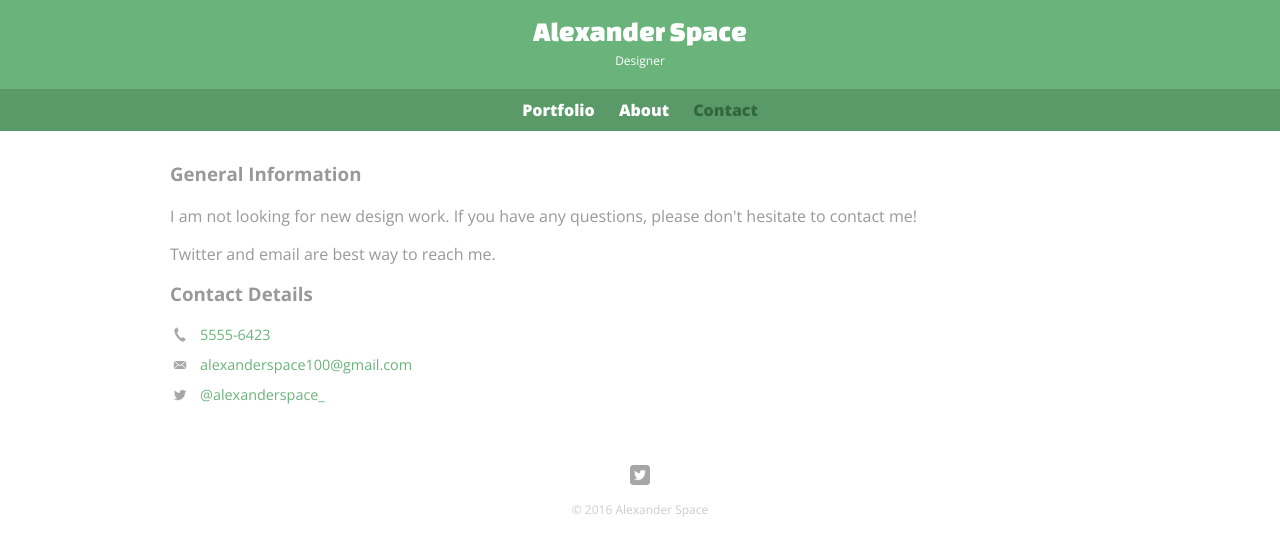
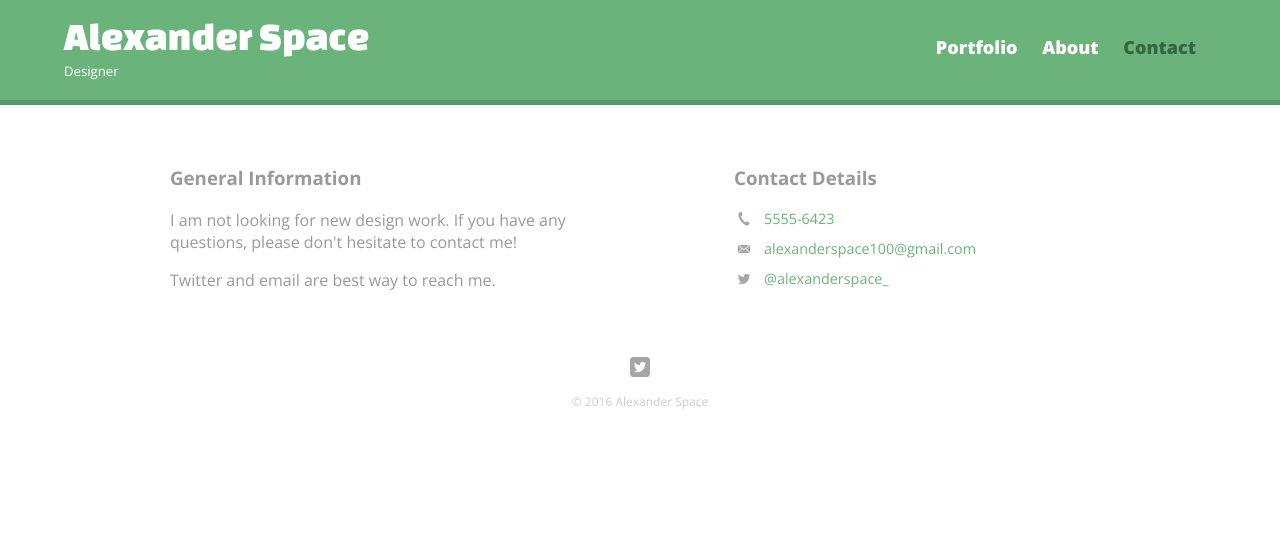
Before and after one commit to alexanderspace100/my-teamtreehouse-study, a plain HTML site: page front_end_web_dev/portfolio/contact.html in a window 1280 px wide. Drawn offline with nearby package versions, Linux system fonts and the light colour scheme.

Commit message:
responsive design

```diff
--- a/front_end_web_dev/portfolio/contact.html
+++ b/front_end_web_dev/portfolio/contact.html
@@ -6,6 +6,8 @@
     <link rel="stylesheet" href="css/normalize.css">
     <link href="https://fonts.googleapis.com/css?family=Changa+One|Open+Sans:400,400i,700,700i,800" rel="stylesheet">
     <link rel="stylesheet" href="css/main.css">
+    <link rel="stylesheet" href="css/responsive.css">
+    <meta name="viewport" content="width=device-width, initial-scale=1.0">
   </head>
 
   <body>
@@ -26,13 +28,13 @@
 
 <!-- *************** Section **************************-->
     <div id="wrapper">
-      <section>
+      <section id="primary">
         <h3>General Information</h3>
         <p>I am not looking for new design work. If you have any questions, please don't hesitate to contact me!</p>
         <p>Twitter and email are best way to reach me.</p>
       </section>
 
-      <section>
+      <section id="secondary">
         <h3>Contact Details</h3>
         <ul class="contact-info">
           <li class="phone"><a href="tel:5555-6423">5555-6423</a></li>
--- /dev/null
+++ b/front_end_web_dev/portfolio/css/responsive.css
@@ -0,0 +1,71 @@
+@media screen and (min-width: 480px) {
+  /*******************
+  TWO COLUMN LAYOUT
+  ********************/
+
+  #primary {
+    width: 50%;
+    float: left;
+  }
+
+  #secondary {
+    width: 40%;
+    float: right;
+  }
+
+  /*******************
+  PAGE: PORTFOLIO
+  ********************/
+
+  #gallery li {
+    width: 28.3333%
+  }
+
+  #gallery li:nth-child(4n) {
+    clear: left;
+  }
+
+  /*******************
+  PAGE: ABOUT
+  ********************/
+  .profile-photo {
+    float: left;
+    margin: 0 5% 80px 0;
+  }
+}
+
+@media screen and (min-width: 660px) {
+  /*******************
+  HEADER
+  ********************/
+
+  nav {
+    background: none;
+    float: right;
+    font-size: 1.125em;
+    margin-right: 5%;
+    text-align: right;
+    width: 45%;
+  }
+
+  #logo {
+    float: left;
+    margin-left: 5%;
+    text-align: left;
+    width: 45%;
+  }
+
+  h1 {
+    font-size: 2.5em;
+  }
+
+  h2 {
+    font-size: 0.825em;
+    margin-bottom: 20px;
+  }
+
+  header {
+    border-bottom: 5px solid #599a68;
+    margin-bottom: 60px;
+  }
+}
```
Also changed, not shown: front_end_web_dev/portfolio/about.html (+2 -0 lines), front_end_web_dev/portfolio/index.html (+2 -0 lines).
